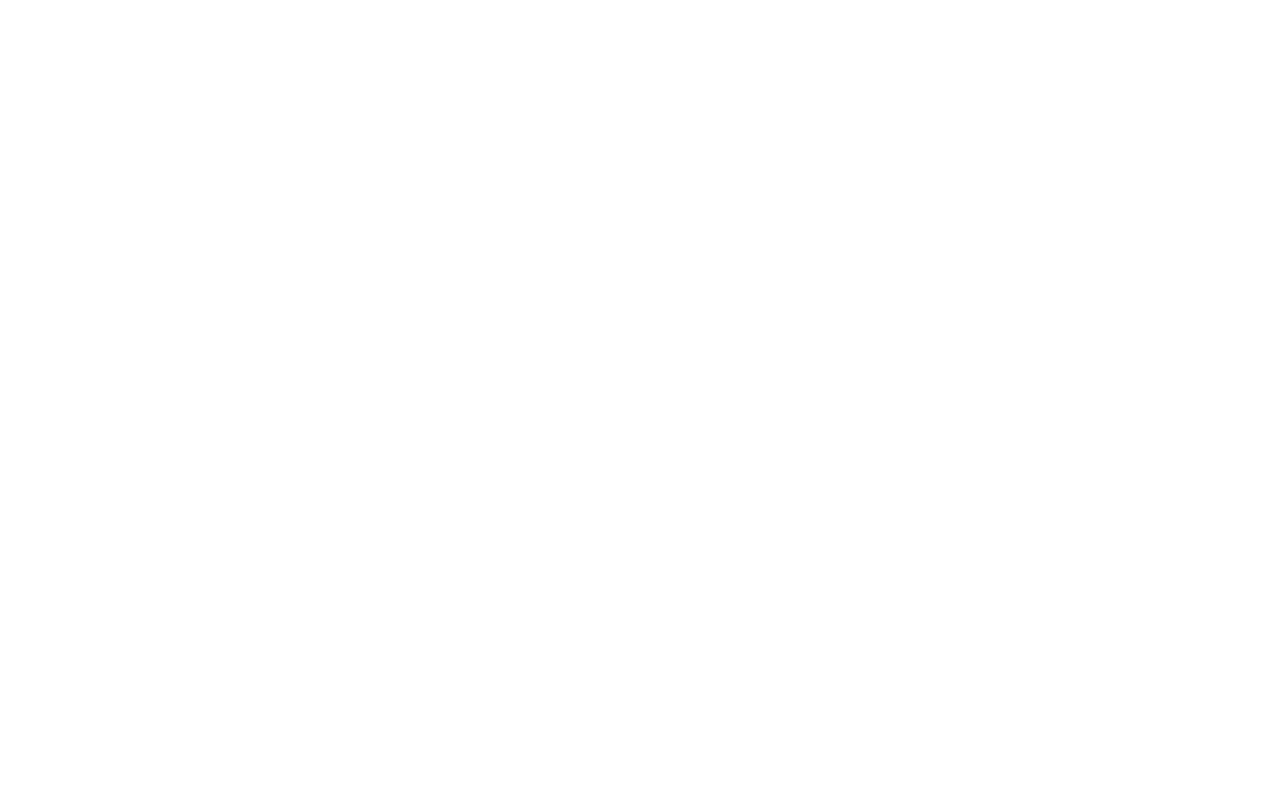
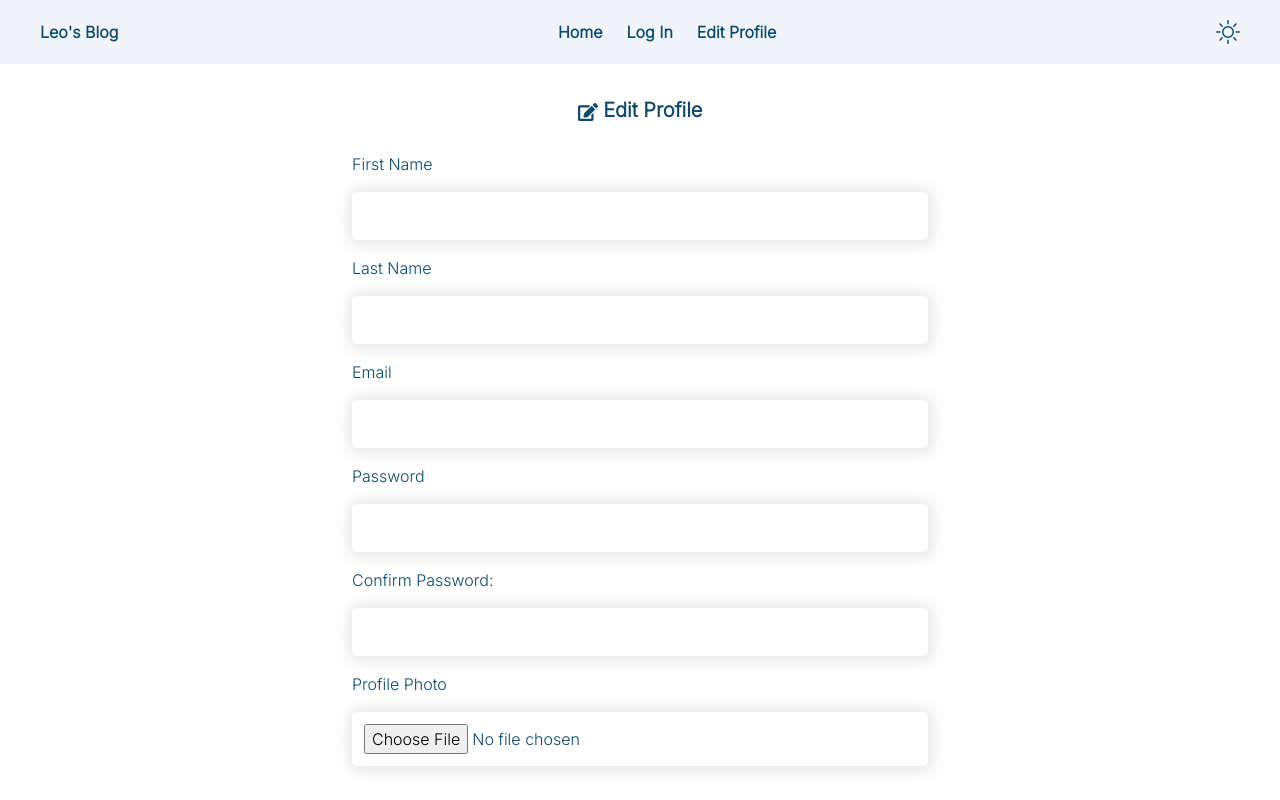
Before and after one commit to Jummate/blog-site, a React (Vite) app in the folder client/: page /edit-profile/1 in a window 1280 px wide. Before the commit this address had no page. Shown: the top 800 px of the page. Built offline with nearby package versions, Linux system fonts and the light colour scheme; a web font is replaced by a local one.

Commit message:
feat: add Edit Profile component

```diff
--- a/client/src/App.jsx
+++ b/client/src/App.jsx
@@ -13,6 +13,7 @@
 import CreatePost from "./pages/Create";
 import Login from "./pages/Login";
 import EditPost from "./pages/Edit";
+import EditProfile from "./pages/EditProfile";
 import { ToastContainer } from "react-toastify";
 import "react-toastify/dist/ReactToastify.css";
 
@@ -54,6 +55,10 @@
             path="/login"
             element={<Login />}
           />
+          <Route
+            path="/edit-profile/:id"
+            element={<EditProfile />}
+          />
         </Route>
       </Routes>
     </Router>
--- a/client/src/components/Header.jsx
+++ b/client/src/components/Header.jsx
@@ -74,6 +74,12 @@
               Log Out
             </Button>
           )}
+          <Link
+            to={`/edit-profile/${decoded?.userId}`}
+            className="hover:underline"
+          >
+            Edit Profile
+          </Link>
         </div>
         <div className="flex gap-3">
           <ColorMode
--- /dev/null
+++ b/client/src/pages/EditProfile.jsx
@@ -0,0 +1,196 @@
+import { useEffect } from "react";
+import { FaEdit } from "react-icons/fa";
+import { useParams, useNavigate } from "react-router-dom";
+import { useFormInput } from "../hooks/useFormInput";
+import Form from "../components/Form";
+import axios from "axios";
+import baseUrl from "../config/baseUrl";
+import clearFormContent from "../utils/clearFormContent";
+import useAxiosInterceptor from "../hooks/useAxiosInterceptor";
+import { notify } from "../utils/notify";
+import { validateMultipleFields, validateQuill } from "../utils/validate";
+import Input from "../components/Input";
+import Button from "../components/Button";
+
+const EditProfile = () => {
+  const firstName = useFormInput("");
+  const lastName = useFormInput("");
+  const email = useFormInput("");
+  const password = useFormInput("");
+  const confirmPassword = useFormInput("");
+  const avatar = useFormInput("", "file");
+
+  const { id } = useParams();
+  const axiosAuth = useAxiosInterceptor();
+
+  const navigate = useNavigate();
+
+  useEffect(() => {
+    // (async () => {
+    //   try {
+    //     const response = await axios.get(
+    //       `${baseUrl.serverBaseUrl}/users/${id}`
+    //     );
+    //     const { title, summary, content, tag } = response.data;
+    //     titleProps.setValue(title);
+    //     tagProps.setValue(tag);
+    //     summaryProps.setValue(summary);
+    //     contentProps.setContent(content);
+    //   } catch (err) {
+    //     console.log(err);
+    //   }
+    // })();
+  }, []);
+
+  const editProfile = async () => {
+    const postFormData = new FormData();
+    postFormData.append("firstName", firstName.value);
+    postFormData.append("lastName", lastName.value);
+    postFormData.append("email", email.value);
+    postFormData.append("password", password.value);
+    if (bannerProps.value.length > 0) {
+      postFormData.append("avatar", avatar.value[0]);
+    }
+
+    try {
+      const response = await axiosAuth.put(
+        `${baseUrl.serverBaseUrl}/users/${id}`,
+        postFormData
+      );
+      notify({ msg: response.data.message });
+      //   clearFormContent({
+      //     input: [firstName, lastName, email, password],
+      //   });
+      //   navigate(`/post/${id}`);
+    } catch (err) {
+      if (err.response.status === 400) {
+        notify({
+          msg: err.response.data.message,
+          type: "error",
+          autoClose: false,
+        });
+      }
+      console.error(err);
+    }
+  };
+
+  const handleSubmit = (e) => {
+    e.preventDefault();
+    // if (
+    //   !validateMultipleFields([firstName, lastName, email]) ||
+    //   !validateQuill(contentProps)
+    // ) {
+    //   notify({
+    //     msg: "Empty fields detected!",
+    //     type: "error",
+    //     autoClose: false,
+    //   });
+    //   return;
+    // }
+
+    editProfile();
+  };
+
+  return (
+    <section className="flex justify-center items-center p-5 pb-10 text-sky-900 dark:bg-sky-800 dark:text-sky-100 ">
+      <div className="flex flex-col md:w-11/12 max-w-xl gap-4">
+        <h1 className="text-center text-xl p-3 font-extrabold">
+          <FaEdit className="inline text-md" /> Edit Profile
+        </h1>
+
+        <form
+          onSubmit={handleSubmit}
+          className="flex flex-col gap-4"
+        >
+          <label
+            className="text-bold"
+            htmlFor="first-name"
+          >
+            First Name
+          </label>
+          <Input
+            id="first-name"
+            extraStyles="shadow-pref rounded-md"
+            value={firstName.value}
+            onChange={firstName.onChange}
+          />
+          <label
+            className="text-bold"
+            htmlFor="last-name"
+          >
+            Last Name
+          </label>
+          <Input
+            id="last-name"
+            extraStyles="shadow-pref rounded-md"
+            value={lastName.value}
+            onChange={lastName.onChange}
+          />
+          <label
+            className="text-bold"
+            htmlFor="email"
+          >
+            Email
+          </label>
+          <Input
+            type="email"
+            id="email"
+            extraStyles="shadow-pref rounded-md"
+            value={email.value}
+            onChange={email.onChange}
+          />
+
+          <label
+            className="text-bold"
+            htmlFor="password"
+          >
+            Password
+          </label>
+          <Input
+            type="password"
+            id="password"
+            extraStyles="shadow-pref rounded-md"
+            value={password.value}
+            onChange={password.onChange}
+          />
+
+          <label
+            className="text-bold"
+            htmlFor="confirm-password"
+          >
+            Confirm Password:
+          </label>
+          <Input
+            type="password"
+            id="confirm-password"
+            extraStyles="shadow-pref rounded-md"
+            value={confirmPassword.value}
+            onChange={confirmPassword.onChange}
+          />
+
+          <label
+            className="text-bold"
+            htmlFor="avatar"
+          >
+            Profile Photo
+          </label>
+          <Input
+            type="file"
+            id="avatar"
+            extraStyles="shadow-pref rounded-md dark:bg-sky-100"
+            onChange={avatar.onChange}
+          />
+
+          <Button
+            type="submit"
+            extraStyles="bg-sky-900 dark:bg-sky-500 font-extrabold mt-10"
+          >
+            UPDATE PROFILE
+          </Button>
+        </form>
+      </div>
+    </section>
+  );
+};
+
+export default EditProfile;
```
